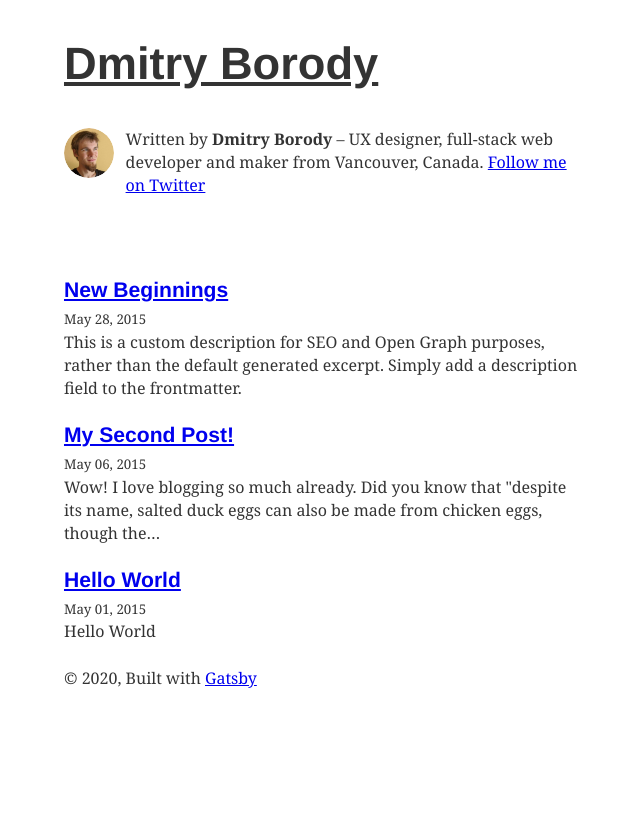
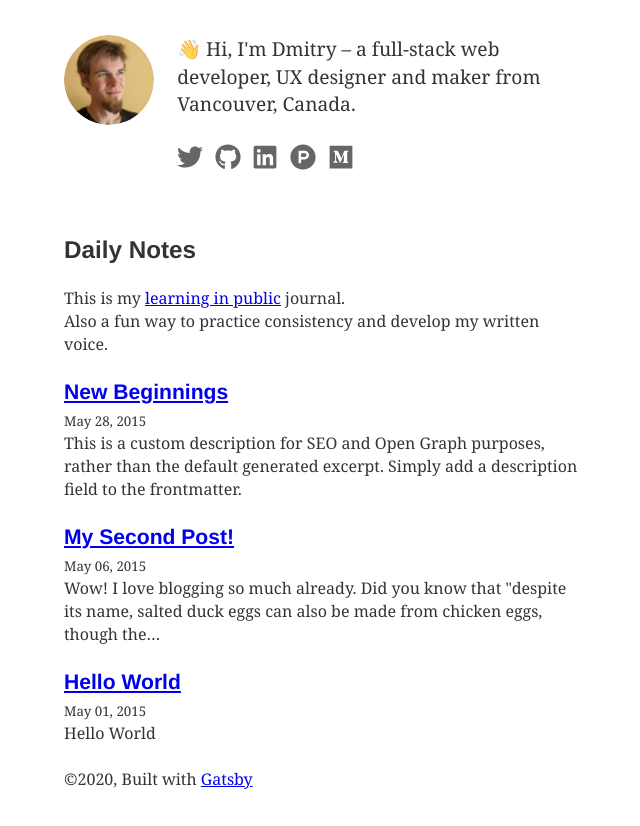
Before and after one commit to dmitru/personal-blog, a Gatsby site: page / in a window 1280 px wide. Shown: the whole page, without its empty margins (315-955 px from the left). Before the commit the page ends 800 px from the top, so only its background shows below. Built offline with nearby package versions, Linux system fonts and the light colour scheme; Gatsby itself is replaced by a stand-in of ours; some packages are replaced by stand-ins of ours; what typography-theme-github would draw is missing.

Commit message:
Tweak bio and about pages

```diff
--- a/gatsby-config.js
+++ b/gatsby-config.js
@@ -1,14 +1,18 @@
 module.exports = {
   siteMetadata: {
-    title: `Dmitry Borody`,
+    title: `Dmitry Borody – web engineer, UX designer, maker.`,
     author: {
       name: `Dmitry Borody`,
-      summary: `– UX designer, full-stack web developer and maker from Vancouver, Canada.`,
     },
     description: `A starter blog demonstrating what Gatsby can do.`,
     siteUrl: `https://dmitryborody.com/`,
     social: {
-      twitter: `dmitry_borody`,
+      twitter: `https://twitter.com/dmitry_borody`,
+      linkedin: "https://www.linkedin.com/in/dmitriyborodiy/",
+      github: "https://github.com/dmitru",
+      medium: "https://medium.com/@dmitriy.borodiy/",
+      indiehackers: "https://www.indiehackers.com/DmitryBorody",
+      producthunt: "https://www.producthunt.com/@dmitru",
     },
   },
   plugins: [
--- a/package.json
+++ b/package.json
@@ -30,6 +30,7 @@
     "react": "^16.12.0",
     "react-dom": "^16.12.0",
     "react-helmet": "^5.2.1",
+    "react-icons": "^3.11.0",
     "react-typography": "^0.16.19",
     "typeface-merriweather": "0.0.72",
     "typeface-montserrat": "0.0.75",
--- a/src/components/bio.js
+++ b/src/components/bio.js
@@ -8,15 +8,33 @@
 import React from "react"
 import { useStaticQuery, graphql } from "gatsby"
 import Image from "gatsby-image"
+import {
+  FaTwitter,
+  FaProductHunt,
+  FaGithub,
+  FaLinkedin,
+  FaMedium,
+} from "react-icons/fa"
 
 import { rhythm } from "../utils/typography"
+
+const SocialLink = ({ to, children }) => (
+  <a
+    href={to}
+    target="_blank"
+    rel="noreferrer"
+    style={{ color: "#666", fontSize: "26px", marginRight: rhythm(1 / 2) }}
+  >
+    {children}
+  </a>
+)
 
 const Bio = () => {
   const data = useStaticQuery(graphql`
     query BioQuery {
       avatar: file(absolutePath: { regex: "/profile-pic.jpg/" }) {
         childImageSharp {
-          fixed(width: 50, height: 50) {
+          fixed(width: 90, height: 90) {
             ...GatsbyImageSharpFixed
           }
         }
@@ -25,10 +43,12 @@ const Bio = () => {
         siteMetadata {
           author {
             name
-            summary
           }
           social {
             twitter
+            producthunt
+            linkedin
+            github
           }
         }
       }
@@ -47,22 +67,39 @@ const Bio = () => {
         fixed={data.avatar.childImageSharp.fixed}
         alt={author.name}
         style={{
-          marginRight: rhythm(1 / 2),
+          marginRight: rhythm(1),
           marginBottom: 0,
-          minWidth: 50,
+          minWidth: 90,
           borderRadius: `100%`,
         }}
         imgStyle={{
           borderRadius: `50%`,
         }}
       />
-      <p>
-        Written by <strong>{author.name}</strong> {author.summary}
-        {` `}
-        <a href={`https://twitter.com/${social.twitter}`}>
-          Follow me on Twitter
-        </a>
-      </p>
+
+      <div>
+        <p style={{ fontSize: "1.2rem" }}>
+          👋 Hi, I'm Dmitry – a full-stack web developer, UX designer and maker
+          from Vancouver, Canada.
+        </p>
+        <div style={{ display: "flex", alignItems: "center" }}>
+          <SocialLink to={social.twitter}>
+            <FaTwitter />
+          </SocialLink>
+          <SocialLink to={social.github}>
+            <FaGithub />
+          </SocialLink>
+          <SocialLink to={social.linkedin}>
+            <FaLinkedin />
+          </SocialLink>
+          <SocialLink to={social.producthunt}>
+            <FaProductHunt />
+          </SocialLink>
+          <SocialLink to={social.medium}>
+            <FaMedium />
+          </SocialLink>
+        </div>
+      </div>
     </div>
   )
 }
--- a/src/components/layout.js
+++ b/src/components/layout.js
@@ -5,33 +5,15 @@ import { rhythm, scale } from "../utils/typography"
 
 const Layout = ({ location, title, children }) => {
   const rootPath = `${__PATH_PREFIX__}/`
+  const aboutPath = `${__PATH_PREFIX__}/about/`
   let header
 
-  if (location.pathname === rootPath) {
-    header = (
-      <h1
-        style={{
-          ...scale(1.5),
-          marginBottom: rhythm(1.5),
-          marginTop: 0,
-        }}
-      >
-        <Link
-          style={{
-            boxShadow: `none`,
-            color: `inherit`,
-          }}
-          to={`/`}
-        >
-          {title}
-        </Link>
-      </h1>
-    )
+  if (location.pathname === rootPath || location.pathname === aboutPath) {
+    // DO NOTHING
   } else {
     header = (
       <h3
         style={{
-          fontFamily: `Montserrat, sans-serif`,
           marginTop: 0,
         }}
       >
@@ -59,7 +41,7 @@ const Layout = ({ location, title, children }) => {
       <header>{header}</header>
       <main>{children}</main>
       <footer>
-        © {new Date().getFullYear()}, Built with
+        ©2020, Built with
         {` `}
         <a href="https://www.gatsbyjs.org">Gatsby</a>
       </footer>
--- a/src/pages/index.js
+++ b/src/pages/index.js
@@ -14,6 +14,21 @@ const BlogIndex = ({ data, location }) => {
     <Layout location={location} title={siteTitle}>
       <SEO title="All posts" />
       <Bio />
+
+      <h2>Daily Notes</h2>
+      <p>
+        This is my{" "}
+        <a
+          href="https://www.swyx.io/writing/learn-in-public/"
+          target="_blank"
+          rel="noreferrer"
+        >
+          learning in public
+        </a>
+        {" journal."}
+        <br /> Also a fun way to practice consistency and develop my written
+        voice.
+      </p>
       {posts.map(({ node }) => {
         const title = node.frontmatter.title || node.fields.slug
         return (
```
Also changed, not shown: src/pages/about.js (added, +79 -0 lines), 1 other file.
